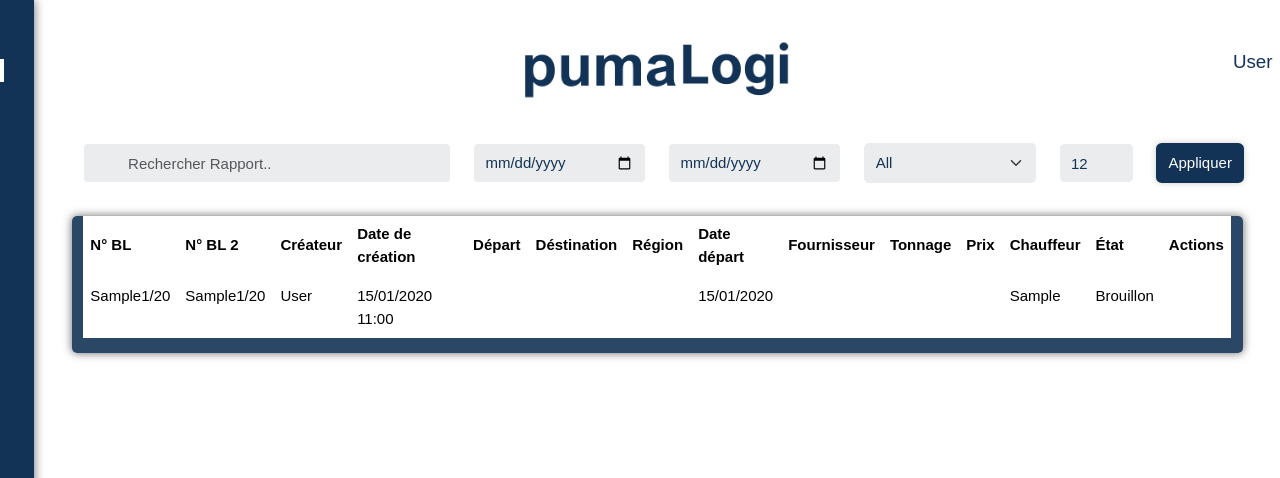
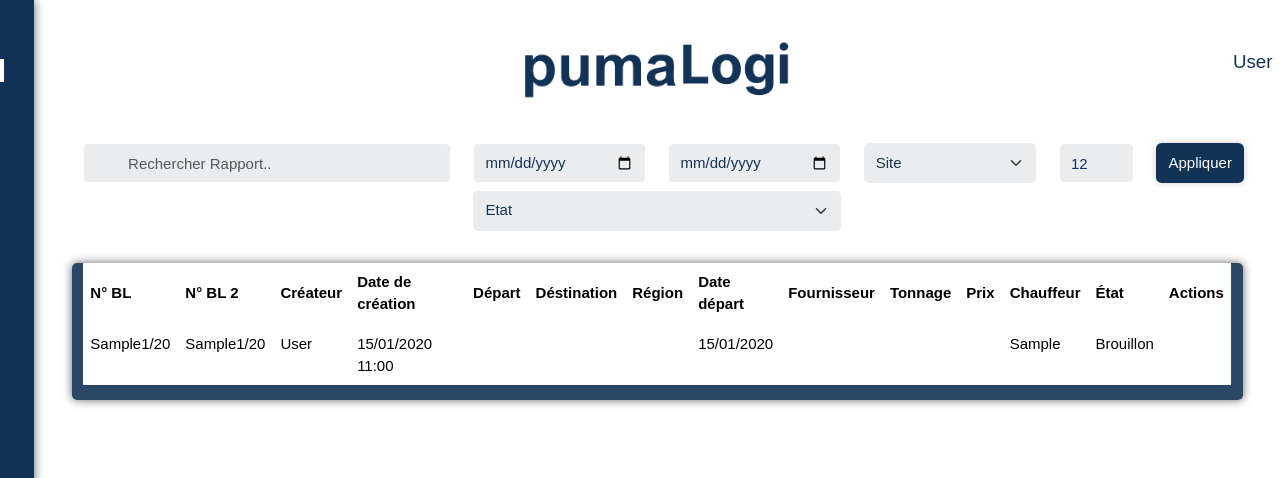
Before and after one commit to BensHamou/report_transport, a Django app: page / in a window 1280 px wide. Shown: the top 478 px of the page. Run offline with Django 4.2, Linux system fonts and the light colour scheme; a user stored in the database is signed in; tables that the repository leaves empty hold one stand-in row (values such as "Sample post"); some libraries are stand-ins or nearby versions; some web fonts are replaced.

Commit message:
add state filter

```diff
--- a/report/filters.py
+++ b/report/filters.py
@@ -85,7 +85,8 @@ class ReportFilter(FilterSet):
     search = CharFilter(method='filter_search', widget=forms.TextInput(attrs=getAttrs('search', 'Rechercher Rapport..')))
     start_date = DateFilter(field_name='date_dep', lookup_expr='gte', widget=forms.widgets.DateInput(attrs= getAttrs('date', other=other), format='%d-%m-%Y'))
     end_date = DateFilter(field_name='date_dep', lookup_expr='lte', widget=forms.widgets.DateInput(attrs= getAttrs('date', other=other), format='%d-%m-%Y'))
-    site = ModelChoiceFilter(queryset=Site.objects.all(), widget=forms.Select(attrs= getAttrs('select', other=other)), empty_label="All")
+    site = ModelChoiceFilter(queryset=Site.objects.all(), widget=forms.Select(attrs= getAttrs('select', other=other)), empty_label="Site")
+    state = ChoiceFilter(choices=Report.STATE_REPORT, widget=forms.Select(attrs=getAttrs('select', other=other)), empty_label="Etat")
 
     def filter_search(self, queryset, name, value):
         return queryset.filter(
--- a/report/templates/report/list_reports.html
+++ b/report/templates/report/list_reports.html
@@ -38,6 +38,11 @@ Liste des rapports
                     <button type="submit" class="btn btn-secondary btn-block customSaveButton" style="height: 40px;">Appliquer</button>
                 </div>
             </div>
+            <div class="row height d-flex justify-content-center align-items-center">
+                <div class="col-md-4 col-sm-6 mb-2">
+                    {{ filter.form.state }}
+                </div>
+            </div>
         </form>
         <section class="sectionList">
             <div class="tableStyle">
@@ -63,19 +68,19 @@ Liste des rapports
                     <tbody>
                         {% for report in page %}
                         <tr style="color: #dde3f0;">
-                            <td onclick="window.location='{% url 'view_report' report.id %}{% if request.GET.page %}?page={{ request.GET.page }}{% else %}?page=1{% endif %}{% if request.GET.page_size %}&page_size={{ request.GET.page_size }}{% endif %}{% if request.GET.search %}&search={{ request.GET.search }}{% endif %}{% if request.GET.start_date %}&start_date={{ request.GET.start_date }}{% endif %}{% if request.GET.end_date %}&end_date={{ request.GET.end_date }}{% endif %}{% if request.GET.site %}&site={{ request.GET.site }}{% endif %}'"  style="cursor: pointer;">{{ report.site.prefix_site }}{{ report.n_bl }}/{{ report.date_dep|date:"y" }}</td>
-                            <td onclick="window.location='{% url 'view_report' report.id %}{% if request.GET.page %}?page={{ request.GET.page }}{% else %}?page=1{% endif %}{% if request.GET.page_size %}&page_size={{ request.GET.page_size }}{% endif %}{% if request.GET.search %}&search={{ request.GET.search }}{% endif %}{% if request.GET.start_date %}&start_date={{ request.GET.start_date }}{% endif %}{% if request.GET.end_date %}&end_date={{ request.GET.end_date }}{% endif %}{% if request.GET.site %}&site={{ request.GET.site }}{% endif %}'"  style="cursor: pointer;">{% if report.n_bl_2  %}{{ report.site.prefix_site }}{{ report.n_bl_2 }}/{{ report.date_dep|date:"y" }}{% else %}/{% endif %}</td>
-                            <td onclick="window.location='{% url 'view_report' report.id %}{% if request.GET.page %}?page={{ request.GET.page }}{% else %}?page=1{% endif %}{% if request.GET.page_size %}&page_size={{ request.GET.page_size }}{% endif %}{% if request.GET.search %}&search={{ request.GET.search }}{% endif %}{% if request.GET.start_date %}&start_date={{ request.GET.start_date }}{% endif %}{% if request.GET.end_date %}&end_date={{ request.GET.end_date }}{% endif %}{% if request.GET.site %}&site={{ request.GET.site }}{% endif %}'"  style="cursor: pointer;">{{ report.creator }}</td>
-                            <td class="d-none d-lg-table-cell" onclick="window.location='{% url 'view_report' report.id %}{% if request.GET.page %}?page={{ request.GET.page }}{% else %}?page=1{% endif %}{% if request.GET.page_size %}&page_size={{ request.GET.page_size }}{% endif %}{% if request.GET.search %}&search={{ request.GET.search }}{% endif %}{% if request.GET.start_date %}&start_date={{ request.GET.start_date }}{% endif %}{% if request.GET.end_date %}&end_date={{ request.GET.end_date }}{% endif %}{% if request.GET.site %}&site={{ request.GET.site }}{% endif %}'"  style="cursor: pointer;">{{ report.date_created|date:"d/m/Y H:i" }}</td>
-                            <td onclick="window.location='{% url 'view_report' report.id %}{% if request.GET.page %}?page={{ request.GET.page }}{% else %}?page=1{% endif %}{% if request.GET.page_size %}&page_size={{ request.GET.page_size }}{% endif %}{% if request.GET.search %}&search={{ request.GET.search }}{% endif %}{% if request.GET.start_date %}&start_date={{ request.GET.start_date }}{% endif %}{% if request.GET.end_date %}&end_date={{ request.GET.end_date }}{% endif %}{% if request.GET.site %}&site={{ request.GET.site }}{% endif %}'"  style="cursor: pointer;">{{ report.prix.depart }}</td>
-                            <td onclick="window.location='{% url 'view_report' report.id %}{% if request.GET.page %}?page={{ request.GET.page }}{% else %}?page=1{% endif %}{% if request.GET.page_size %}&page_size={{ request.GET.page_size }}{% endif %}{% if request.GET.search %}&search={{ request.GET.search }}{% endif %}{% if request.GET.start_date %}&start_date={{ request.GET.start_date }}{% endif %}{% if request.GET.end_date %}&end_date={{ request.GET.end_date }}{% endif %}{% if request.GET.site %}&site={{ request.GET.site }}{% endif %}'"  style="cursor: pointer;">{{ report.prix.destination }}</td>
-                            <td onclick="window.location='{% url 'view_report' report.id %}{% if request.GET.page %}?page={{ request.GET.page }}{% else %}?page=1{% endif %}{% if request.GET.page_size %}&page_size={{ request.GET.page_size }}{% endif %}{% if request.GET.search %}&search={{ request.GET.search }}{% endif %}{% if request.GET.start_date %}&start_date={{ request.GET.start_date }}{% endif %}{% if request.GET.end_date %}&end_date={{ request.GET.end_date }}{% endif %}{% if request.GET.site %}&site={{ request.GET.site }}{% endif %}'"  style="cursor: pointer;">{{ report.prix.destination.region }}</td>
-                            <td onclick="window.location='{% url 'view_report' report.id %}{% if request.GET.page %}?page={{ request.GET.page }}{% else %}?page=1{% endif %}{% if request.GET.page_size %}&page_size={{ request.GET.page_size }}{% endif %}{% if request.GET.search %}&search={{ request.GET.search }}{% endif %}{% if request.GET.start_date %}&start_date={{ request.GET.start_date }}{% endif %}{% if request.GET.end_date %}&end_date={{ request.GET.end_date }}{% endif %}{% if request.GET.site %}&site={{ request.GET.site }}{% endif %}'"  style="cursor: pointer;">{{ report.date_dep|date:"d/m/Y" }}</td>
-                            <td onclick="window.location='{% url 'view_report' report.id %}{% if request.GET.page %}?page={{ request.GET.page }}{% else %}?page=1{% endif %}{% if request.GET.page_size %}&page_size={{ request.GET.page_size }}{% endif %}{% if request.GET.search %}&search={{ request.GET.search }}{% endif %}{% if request.GET.start_date %}&start_date={{ request.GET.start_date }}{% endif %}{% if request.GET.end_date %}&end_date={{ request.GET.end_date }}{% endif %}{% if request.GET.site %}&site={{ request.GET.site }}{% endif %}'"  style="cursor: pointer;">{{ report.prix.fournisseur }}</td>
-                            <td onclick="window.location='{% url 'view_report' report.id %}{% if request.GET.page %}?page={{ request.GET.page }}{% else %}?page=1{% endif %}{% if request.GET.page_size %}&page_size={{ request.GET.page_size }}{% endif %}{% if request.GET.search %}&search={{ request.GET.search }}{% endif %}{% if request.GET.start_date %}&start_date={{ request.GET.start_date }}{% endif %}{% if request.GET.end_date %}&end_date={{ request.GET.end_date }}{% endif %}{% if request.GET.site %}&site={{ request.GET.site }}{% endif %}'"  style="cursor: pointer;">{{ report.prix.tonnage }}</td>
-                            <td onclick="window.location='{% url 'view_report' report.id %}{% if request.GET.page %}?page={{ request.GET.page }}{% else %}?page=1{% endif %}{% if request.GET.page_size %}&page_size={{ request.GET.page_size }}{% endif %}{% if request.GET.search %}&search={{ request.GET.search }}{% endif %}{% if request.GET.start_date %}&start_date={{ request.GET.start_date }}{% endif %}{% if request.GET.end_date %}&end_date={{ request.GET.end_date }}{% endif %}{% if request.GET.site %}&site={{ request.GET.site }}{% endif %}'"  style="cursor: pointer;">{{ report.prix.price }}</td>
-                            <td onclick="window.location='{% url 'view_report' report.id %}{% if request.GET.page %}?page={{ request.GET.page }}{% else %}?page=1{% endif %}{% if request.GET.page_size %}&page_size={{ request.GET.page_size }}{% endif %}{% if request.GET.search %}&search={{ request.GET.search }}{% endif %}{% if request.GET.start_date %}&start_date={{ request.GET.start_date }}{% endif %}{% if request.GET.end_date %}&end_date={{ request.GET.end_date }}{% endif %}{% if request.GET.site %}&site={{ request.GET.site }}{% endif %}'"  style="cursor: pointer;">{{ report.chauffeur }}</td>
-                            <td onclick="window.location='{% url 'view_report' report.id %}{% if request.GET.page %}?page={{ request.GET.page }}{% else %}?page=1{% endif %}{% if request.GET.page_size %}&page_size={{ request.GET.page_size }}{% endif %}{% if request.GET.search %}&search={{ request.GET.search }}{% endif %}{% if request.GET.start_date %}&start_date={{ request.GET.start_date }}{% endif %}{% if request.GET.end_date %}&end_date={{ request.GET.end_date }}{% endif %}{% if request.GET.site %}&site={{ request.GET.site }}{% endif %}'"  style="cursor: pointer;">{{ report.state }}</td>
+                            <td onclick="window.location='{% url 'view_report' report.id %}{% if request.GET.page %}?page={{ request.GET.page }}{% else %}?page=1{% endif %}{% if request.GET.page_size %}&page_size={{ request.GET.page_size }}{% endif %}{% if request.GET.search %}&search={{ request.GET.search }}{% endif %}{% if request.GET.start_date %}&start_date={{ request.GET.start_date }}{% endif %}{% if request.GET.end_date %}&end_date={{ request.GET.end_date }}{% endif %}{% if request.GET.site %}&site={{ request.GET.site }}{% endif %}{% if request.GET.state %}&state={{ request.GET.state }}{% endif %}'"  style="cursor: pointer;">{{ report.site.prefix_site }}{{ report.n_bl }}/{{ report.date_dep|date:"y" }}</td>
+                            <td onclick="window.location='{% url 'view_report' report.id %}{% if request.GET.page %}?page={{ request.GET.page }}{% else %}?page=1{% endif %}{% if request.GET.page_size %}&page_size={{ request.GET.page_size }}{% endif %}{% if request.GET.search %}&search={{ request.GET.search }}{% endif %}{% if request.GET.start_date %}&start_date={{ request.GET.start_date }}{% endif %}{% if request.GET.end_date %}&end_date={{ request.GET.end_date }}{% endif %}{% if request.GET.site %}&site={{ request.GET.site }}{% endif %}{% if request.GET.state %}&state={{ request.GET.state }}{% endif %}'"  style="cursor: pointer;">{% if report.n_bl_2  %}{{ report.site.prefix_site }}{{ report.n_bl_2 }}/{{ report.date_dep|date:"y" }}{% else %}/{% endif %}</td>
+                            <td onclick="window.location='{% url 'view_report' report.id %}{% if request.GET.page %}?page={{ request.GET.page }}{% else %}?page=1{% endif %}{% if request.GET.page_size %}&page_size={{ request.GET.page_size }}{% endif %}{% if request.GET.search %}&search={{ request.GET.search }}{% endif %}{% if request.GET.start_date %}&start_date={{ request.GET.start_date }}{% endif %}{% if request.GET.end_date %}&end_date={{ request.GET.end_date }}{% endif %}{% if request.GET.site %}&site={{ request.GET.site }}{% endif %}{% if request.GET.state %}&state={{ request.GET.state }}{% endif %}'"  style="cursor: pointer;">{{ report.creator }}</td>
+                            <td class="d-none d-lg-table-cell" onclick="window.location='{% url 'view_report' report.id %}{% if request.GET.page %}?page={{ request.GET.page }}{% else %}?page=1{% endif %}{% if request.GET.page_size %}&page_size={{ request.GET.page_size }}{% endif %}{% if request.GET.search %}&search={{ request.GET.search }}{% endif %}{% if request.GET.start_date %}&start_date={{ request.GET.start_date }}{% endif %}{% if request.GET.end_date %}&end_date={{ request.GET.end_date }}{% endif %}{% if request.GET.site %}&site={{ request.GET.site }}{% endif %}{% if request.GET.state %}&state={{ request.GET.state }}{% endif %}'"  style="cursor: pointer;">{{ report.date_created|date:"d/m/Y H:i" }}</td>
+                            <td onclick="window.location='{% url 'view_report' report.id %}{% if request.GET.page %}?page={{ request.GET.page }}{% else %}?page=1{% endif %}{% if request.GET.page_size %}&page_size={{ request.GET.page_size }}{% endif %}{% if request.GET.search %}&search={{ request.GET.search }}{% endif %}{% if request.GET.start_date %}&start_date={{ request.GET.start_date }}{% endif %}{% if request.GET.end_date %}&end_date={{ request.GET.end_date }}{% endif %}{% if request.GET.site %}&site={{ request.GET.site }}{% endif %}{% if request.GET.state %}&state={{ request.GET.state }}{% endif %}'"  style="cursor: pointer;">{{ report.prix.depart }}</td>
+                            <td onclick="window.location='{% url 'view_report' report.id %}{% if request.GET.page %}?page={{ request.GET.page }}{% else %}?page=1{% endif %}{% if request.GET.page_size %}&page_size={{ request.GET.page_size }}{% endif %}{% if request.GET.search %}&search={{ request.GET.search }}{% endif %}{% if request.GET.start_date %}&start_date={{ request.GET.start_date }}{% endif %}{% if request.GET.end_date %}&end_date={{ request.GET.end_date }}{% endif %}{% if request.GET.site %}&site={{ request.GET.site }}{% endif %}{% if request.GET.state %}&state={{ request.GET.state }}{% endif %}'"  style="cursor: pointer;">{{ report.prix.destination }}</td>
+                            <td onclick="window.location='{% url 'view_report' report.id %}{% if request.GET.page %}?page={{ request.GET.page }}{% else %}?page=1{% endif %}{% if request.GET.page_size %}&page_size={{ request.GET.page_size }}{% endif %}{% if request.GET.search %}&search={{ request.GET.search }}{% endif %}{% if request.GET.start_date %}&start_date={{ request.GET.start_date }}{% endif %}{% if request.GET.end_date %}&end_date={{ request.GET.end_date }}{% endif %}{% if request.GET.site %}&site={{ request.GET.site }}{% endif %}{% if request.GET.state %}&state={{ request.GET.state }}{% endif %}'"  style="cursor: pointer;">{{ report.prix.destination.region }}</td>
+                            <td onclick="window.location='{% url 'view_report' report.id %}{% if request.GET.page %}?page={{ request.GET.page }}{% else %}?page=1{% endif %}{% if request.GET.page_size %}&page_size={{ request.GET.page_size }}{% endif %}{% if request.GET.search %}&search={{ request.GET.search }}{% endif %}{% if request.GET.start_date %}&start_date={{ request.GET.start_date }}{% endif %}{% if request.GET.end_date %}&end_date={{ request.GET.end_date }}{% endif %}{% if request.GET.site %}&site={{ request.GET.site }}{% endif %}{% if request.GET.state %}&state={{ request.GET.state }}{% endif %}'"  style="cursor: pointer;">{{ report.date_dep|date:"d/m/Y" }}</td>
+                            <td onclick="window.location='{% url 'view_report' report.id %}{% if request.GET.page %}?page={{ request.GET.page }}{% else %}?page=1{% endif %}{% if request.GET.page_size %}&page_size={{ request.GET.page_size }}{% endif %}{% if request.GET.search %}&search={{ request.GET.search }}{% endif %}{% if request.GET.start_date %}&start_date={{ request.GET.start_date }}{% endif %}{% if request.GET.end_date %}&end_date={{ request.GET.end_date }}{% endif %}{% if request.GET.site %}&site={{ request.GET.site }}{% endif %}{% if request.GET.state %}&state={{ request.GET.state }}{% endif %}'"  style="cursor: pointer;">{{ report.prix.fournisseur }}</td>
+                            <td onclick="window.location='{% url 'view_report' report.id %}{% if request.GET.page %}?page={{ request.GET.page }}{% else %}?page=1{% endif %}{% if request.GET.page_size %}&page_size={{ request.GET.page_size }}{% endif %}{% if request.GET.search %}&search={{ request.GET.search }}{% endif %}{% if request.GET.start_date %}&start_date={{ request.GET.start_date }}{% endif %}{% if request.GET.end_date %}&end_date={{ request.GET.end_date }}{% endif %}{% if request.GET.site %}&site={{ request.GET.site }}{% endif %}{% if request.GET.state %}&state={{ request.GET.state }}{% endif %}'"  style="cursor: pointer;">{{ report.prix.tonnage }}</td>
+                            <td onclick="window.location='{% url 'view_report' report.id %}{% if request.GET.page %}?page={{ request.GET.page }}{% else %}?page=1{% endif %}{% if request.GET.page_size %}&page_size={{ request.GET.page_size }}{% endif %}{% if request.GET.search %}&search={{ request.GET.search }}{% endif %}{% if request.GET.start_date %}&start_date={{ request.GET.start_date }}{% endif %}{% if request.GET.end_date %}&end_date={{ request.GET.end_date }}{% endif %}{% if request.GET.site %}&site={{ request.GET.site }}{% endif %}{% if request.GET.state %}&state={{ request.GET.state }}{% endif %}'"  style="cursor: pointer;">{{ report.prix.price }}</td>
+                            <td onclick="window.location='{% url 'view_report' report.id %}{% if request.GET.page %}?page={{ request.GET.page }}{% else %}?page=1{% endif %}{% if request.GET.page_size %}&page_size={{ request.GET.page_size }}{% endif %}{% if request.GET.search %}&search={{ request.GET.search }}{% endif %}{% if request.GET.start_date %}&start_date={{ request.GET.start_date }}{% endif %}{% if request.GET.end_date %}&end_date={{ request.GET.end_date }}{% endif %}{% if request.GET.site %}&site={{ request.GET.site }}{% endif %}{% if request.GET.state %}&state={{ request.GET.state }}{% endif %}'"  style="cursor: pointer;">{{ report.chauffeur }}</td>
+                            <td onclick="window.location='{% url 'view_report' report.id %}{% if request.GET.page %}?page={{ request.GET.page }}{% else %}?page=1{% endif %}{% if request.GET.page_size %}&page_size={{ request.GET.page_size }}{% endif %}{% if request.GET.search %}&search={{ request.GET.search }}{% endif %}{% if request.GET.start_date %}&start_date={{ request.GET.start_date }}{% endif %}{% if request.GET.end_date %}&end_date={{ request.GET.end_date }}{% endif %}{% if request.GET.site %}&site={{ request.GET.site }}{% endif %}{% if request.GET.state %}&state={{ request.GET.state }}{% endif %}'"  style="cursor: pointer;">{{ report.state }}</td>
                             <td style="vertical-align: middle;">
                                 <button type="button" {% if report.state != 'Brouillon' or report.creator != user %} disabled {% endif %} style="padding: 2px;" onclick="window.location='{% url 'edit_report' report.id %}'" class="btn"><i class="fas fa-edit" style="color: white;"></i></button>
                                 <button type="button" {% if report.state != 'Brouillon' or report.creator != user %} disabled {% endif %} style="padding: 2px;" onclick="confirmReportDel('{{report.id|escapejs}}', '{{report.n_bl|escapejs}}')" class="btn"><i class="far fa-trash-alt" style="color: white;"></i></button>
--- a/report/templates/report/report_form.html
+++ b/report/templates/report/report_form.html
@@ -8,7 +8,7 @@ Rapport
 {% block activeCreateReport %} {% include 'active_bar.html' %} {% endblock %}
 {% block content %}
 <div class="d-flex justify-content-left mb-3">
-  <a href="{% url 'reports' %}{% if request.GET.page %}?page={{ request.GET.page }}{% endif %}" class="text-decoration-none text-white d-flex align-items-center" style="color: rgba(222, 226, 230, 0.8); letter-spacing: 1.2px;">
+<a href="{% url 'reports' %}{% if request.GET.page %}?page={{ request.GET.page }}{% else %}?page=1{% endif %}{% if request.GET.page_size %}&page_size={{ request.GET.page_size }}{% endif %}{% if request.GET.search %}&search={{ request.GET.search }}{% endif %}{% if request.GET.state %}&state={{ request.GET.state }}{% endif %}{% if request.GET.start_date %}&start_date={{ request.GET.start_date }}{% endif %}{% if request.GET.end_date %}&end_date={{ request.GET.end_date }}{% endif %}{% if request.GET.site %}&site={{ request.GET.site }}{% endif %}{% if request.GET.state %}&state={{ request.GET.state }}{% endif %}" class="text-decoration-none text-white d-flex align-items-center" style="color: #133356; letter-spacing: 1.2px;">
     <i class="fas fa-caret-left me-2" style="color: #133356;"></i>
     <p class="lead m-0 p-0" style="color: #133356;">retour</p>
 </a>
```
